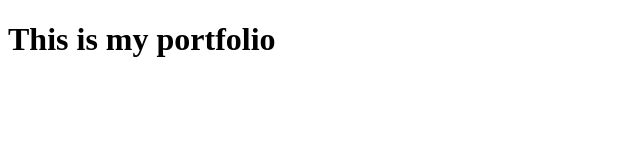
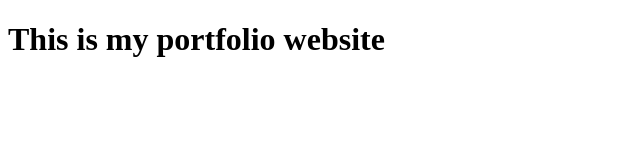
Before and after one commit to JustinEckard/justineckard.github.io, a plain HTML site: page index.html in a window 1280 px wide. Shown: the whole page, without its empty margins (0-640 px from the left). Drawn offline with Linux system fonts and the light colour scheme.

Commit message:
Initial commit

```diff
--- a/index.html
+++ b/index.html
@@ -6,6 +6,6 @@
     <title>Justin Eckard</title>
 </head>
 <body>
-    <h1>This is my portfolio</h1>
+    <h1>This is my portfolio website</h1>
 </body>
 </html>
```
